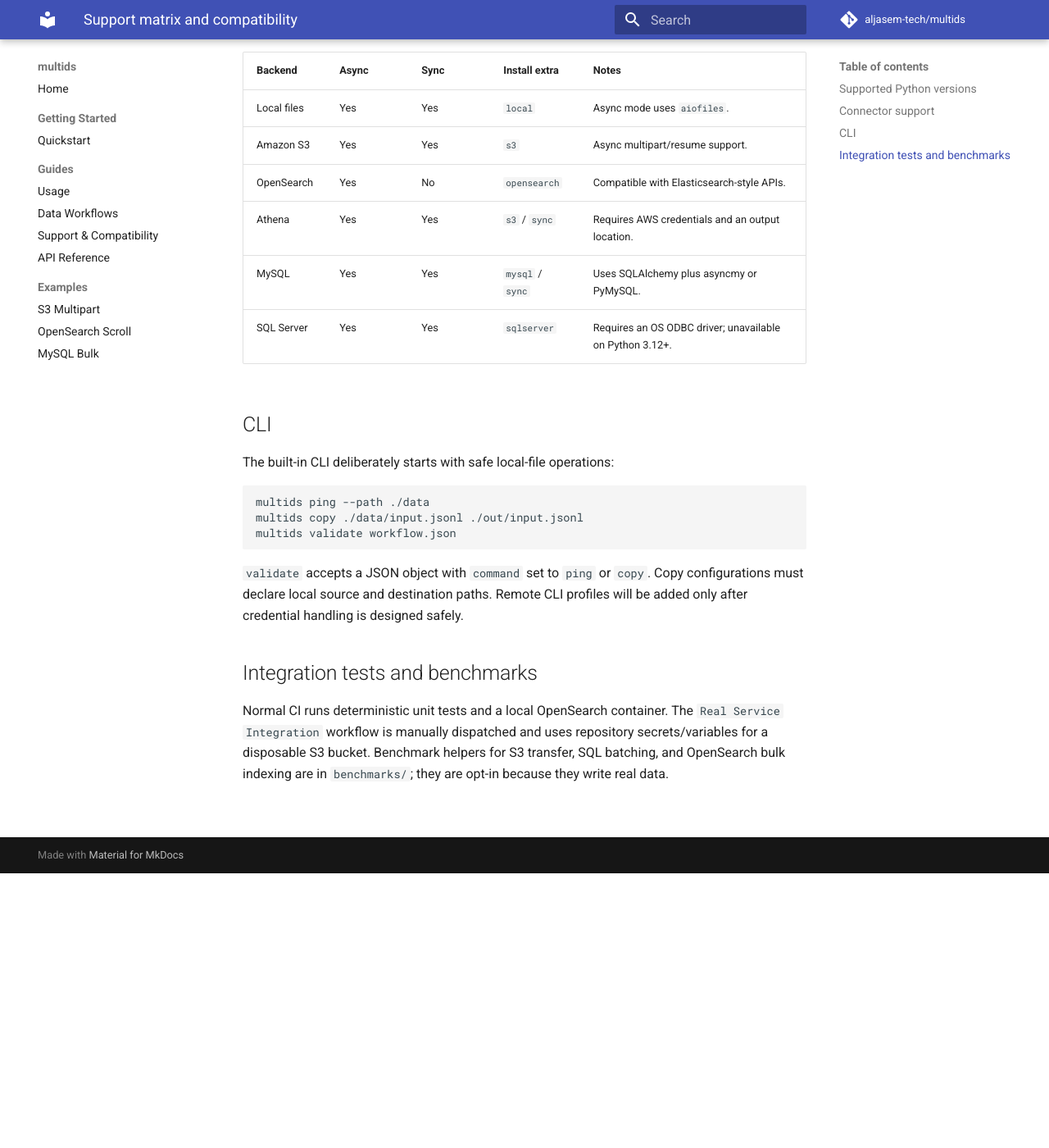
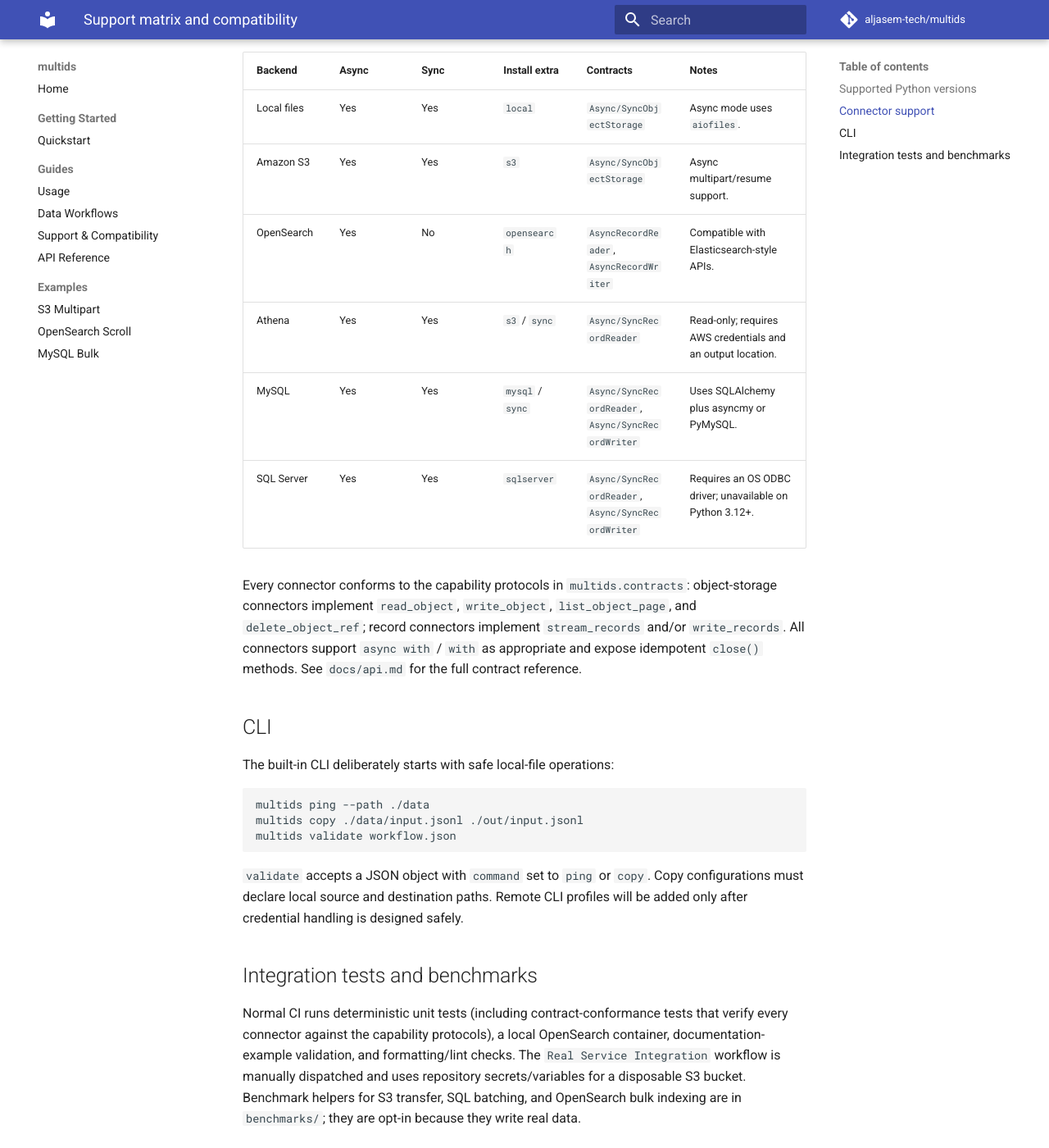
Before and after one commit to aljasem-tech/multids, an MkDocs documentation site: the page built from docs/support.md, in a window 1280 px wide and 1400 px high, scrolled down 335 px. Shown: the whole window at 82% size. Built offline with MkDocs 1.6.1 and Material for MkDocs 9.7.7, drawn with Linux system fonts in a browser that asks for light colours; comment, search, counter and statistics services are not loaded.

Commit message:
docs: describe stable contract in support matrix
Add a Contracts column mapping each backend to its capability protocols and note that all connectors expose idempotent close(). Phase 1 exit criteria.

```diff
--- a/docs/support.md
+++ b/docs/support.md
@@ -8,14 +8,19 @@ removal.
 
 ## Connector support
 
-| Backend     | Async | Sync | Install extra    | Notes                                                    |
-|-------------|-------|------|------------------|----------------------------------------------------------|
-| Local files | Yes   | Yes  | `local`          | Async mode uses `aiofiles`.                              |
-| Amazon S3   | Yes   | Yes  | `s3`             | Async multipart/resume support.                          |
-| OpenSearch  | Yes   | No   | `opensearch`     | Compatible with Elasticsearch-style APIs.                |
-| Athena      | Yes   | Yes  | `s3` / `sync`    | Requires AWS credentials and an output location.         |
-| MySQL       | Yes   | Yes  | `mysql` / `sync` | Uses SQLAlchemy plus asyncmy or PyMySQL.                 |
-| SQL Server  | Yes   | Yes  | `sqlserver`      | Requires an OS ODBC driver; unavailable on Python 3.12+. |
+| Backend     | Async | Sync | Install extra    | Contracts                                                              | Notes                                                    |
+|-------------|-------|------|------------------|------------------------------------------------------------------------|----------------------------------------------------------|
+| Local files | Yes   | Yes  | `local`          | `Async/SyncObjectStorage`                                              | Async mode uses `aiofiles`.                              |
+| Amazon S3   | Yes   | Yes  | `s3`             | `Async/SyncObjectStorage`                                              | Async multipart/resume support.                          |
+| OpenSearch  | Yes   | No   | `opensearch`     | `AsyncRecordReader`, `AsyncRecordWriter`                               | Compatible with Elasticsearch-style APIs.                |
+| Athena      | Yes   | Yes  | `s3` / `sync`    | `Async/SyncRecordReader`                                               | Read-only; requires AWS credentials and an output location. |
+| MySQL       | Yes   | Yes  | `mysql` / `sync` | `Async/SyncRecordReader`, `Async/SyncRecordWriter`                     | Uses SQLAlchemy plus asyncmy or PyMySQL.                 |
+| SQL Server  | Yes   | Yes  | `sqlserver`      | `Async/SyncRecordReader`, `Async/SyncRecordWriter`                     | Requires an OS ODBC driver; unavailable on Python 3.12+. |
+
+Every connector conforms to the capability protocols in `multids.contracts`: object-storage connectors implement
+`read_object`, `write_object`, `list_object_page`, and `delete_object_ref`; record connectors implement `stream_records`
+and/or `write_records`. All connectors support `async with` / `with` as appropriate and expose idempotent `close()`
+methods. See `docs/api.md` for the full contract reference.
 
 ## CLI
 
@@ -32,7 +37,8 @@ and destination paths. Remote CLI profiles will be added only after credential h
 
 ## Integration tests and benchmarks
 
-Normal CI runs deterministic unit tests and a local OpenSearch container. The `Real Service Integration` workflow is
-manually dispatched and uses repository secrets/variables for a disposable S3 bucket. Benchmark helpers for S3 transfer,
-SQL batching, and OpenSearch bulk indexing are in
-`benchmarks/`; they are opt-in because they write real data.
+Normal CI runs deterministic unit tests (including contract-conformance tests that verify every connector against the
+capability protocols), a local OpenSearch container, documentation-example validation, and formatting/lint checks. The
+`Real Service Integration` workflow is manually dispatched and uses repository secrets/variables for a disposable S3
+bucket. Benchmark helpers for S3 transfer, SQL batching, and OpenSearch bulk indexing are in `benchmarks/`; they are
+opt-in because they write real data.
```
